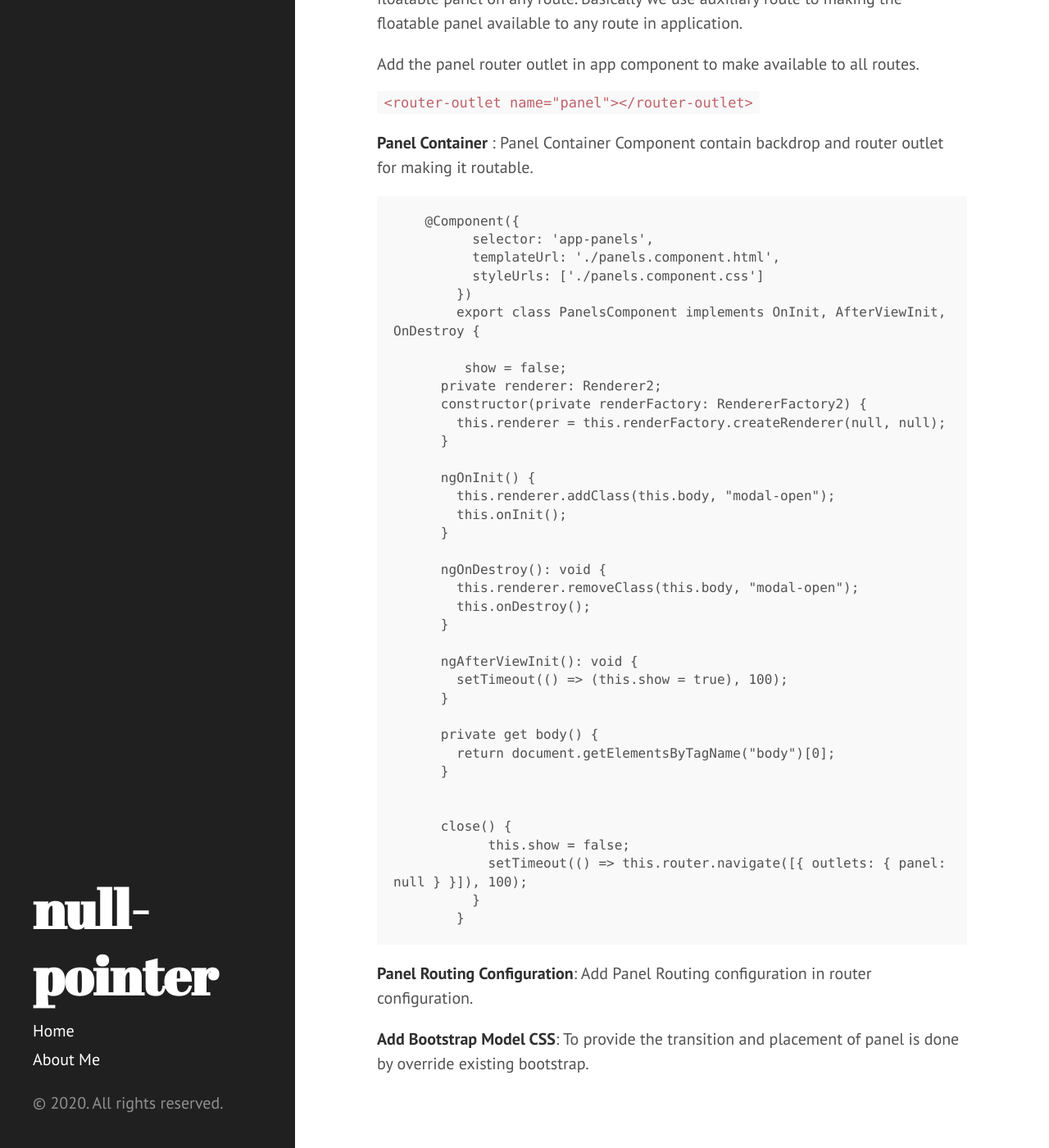
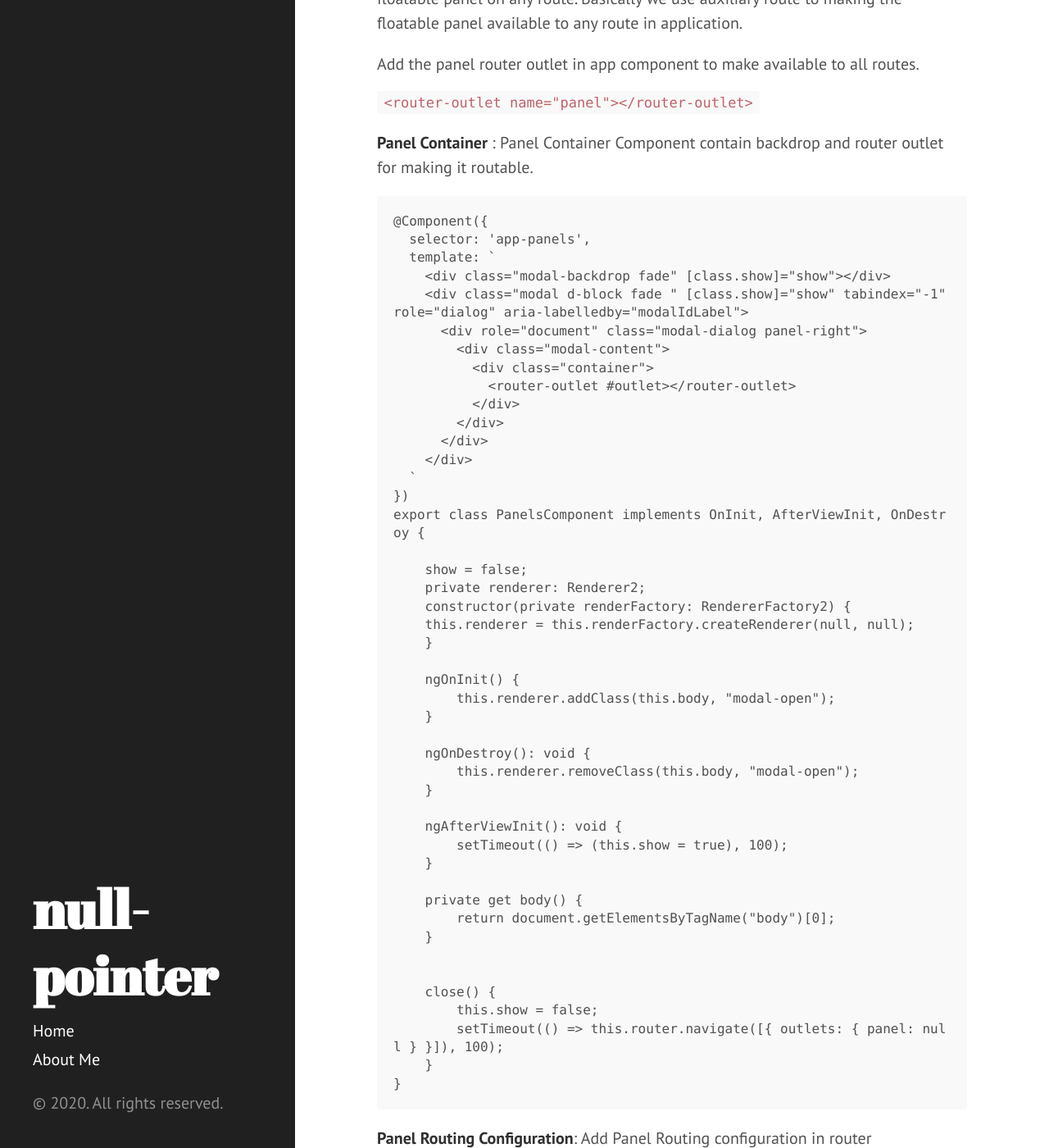
Before and after one commit to code-atom/code-atom.github.io, a Jekyll site: the page built from _angular/routable-modal-panel.markdown, in a window 1280 px wide and 1400 px high, scrolled down 697 px. Shown: the whole window at 82% size. Built offline with Jekyll 4.4.1, drawn with Linux system fonts in a browser that asks for light colours; Markdown is read by kramdown in place of the engine named in the settings; some of the changed text lies outside the part shown.

Commit message:
Update routable-modal-panel.markdown

`````diff
--- a/_angular/routable-modal-panel.markdown
+++ b/_angular/routable-modal-panel.markdown
@@ -30,44 +30,108 @@
 
 **Panel Container** : Panel Container Component contain backdrop and router outlet for making it routable.
 ```
-    @Component({
-          selector: 'app-panels',
-          templateUrl: './panels.component.html',
-          styleUrls: ['./panels.component.css']
-        })
-        export class PanelsComponent implements OnInit, AfterViewInit, OnDestroy {
+@Component({
+  selector: 'app-panels',
+  template: `
+    <div class="modal-backdrop fade" [class.show]="show"></div>
+    <div class="modal d-block fade " [class.show]="show" tabindex="-1" role="dialog" aria-labelledby="modalIdLabel">
+      <div role="document" class="modal-dialog panel-right">
+        <div class="modal-content">
+          <div class="container">
+            <router-outlet #outlet></router-outlet>
+          </div>
+        </div>
+      </div>
+    </div>
+  `
+})
+export class PanelsComponent implements OnInit, AfterViewInit, OnDestroy {
 
-         show = false;
-      private renderer: Renderer2;
-      constructor(private renderFactory: RendererFactory2) {
-        this.renderer = this.renderFactory.createRenderer(null, null);
-      }
+    show = false;
+    private renderer: Renderer2;
+    constructor(private renderFactory: RendererFactory2) {
+    this.renderer = this.renderFactory.createRenderer(null, null);
+    }
 
-      ngOnInit() {
+    ngOnInit() {
         this.renderer.addClass(this.body, "modal-open");
-        this.onInit();
-      }
+    }
 
-      ngOnDestroy(): void {
+    ngOnDestroy(): void {
         this.renderer.removeClass(this.body, "modal-open");
-        this.onDestroy();
-      }
+    }
 
-      ngAfterViewInit(): void {
+    ngAfterViewInit(): void {
         setTimeout(() => (this.show = true), 100);
-      }
+    }
 
-      private get body() {
+    private get body() {
         return document.getElementsByTagName("body")[0];
-      }
+    }
 
 
-      close() {
-            this.show = false;
-            setTimeout(() => this.router.navigate([{ outlets: { panel: null } }]), 100);
-          }
-        }
+    close() {
+        this.show = false;
+        setTimeout(() => this.router.navigate([{ outlets: { panel: null } }]), 100);
+    }
+}
 ```
 **Panel Routing Configuration**: Add Panel Routing configuration in router configuration.
+```
+export const routes: Routes = [
+  {
+     path: 'panel',
+     component: PanelsComponent,
+     outlet: 'panel',
+     children: [
+       {
+         path: '',
+         component: DemoPanelComponent
+       }
+     ]
+  }
+]
+````
+Register the routing configuration in RouterModule.
 
 **Add Bootstrap Model CSS**: To provide the transition and placement of panel is done by override existing bootstrap.
+
+```
+.modal-dialog.panel-right {
+	 position: fixed !important;
+	 left: auto;
+	 top: 0;
+	 right: 0;
+	 bottom: 0;
+	 margin: auto !important;
+	 width: 320px !important;
+	 height: 100%;
+	 -webkit-transform: translate3d(0%, 0, 0) !important;
+	 -ms-transform: translate3d(0%, 0, 0) !important;
+	 -o-transform: translate3d(0%, 0, 0) !important;
+	 transform: translate3d(0%, 0, 0) !important;
+}
+ .modal-dialog.panel-right .modal-content {
+	 height: 100%;
+	 overflow-y: auto;
+	 border-top-right-radius: 0px;
+	 border-bottom-right-radius: 0px;
+}
+ .modal-dialog.panel-right .modal-body {
+	 padding: 15px 15px 80px;
+}
+/*Right*/
+ .modal.fade .modal-dialog.panel-right {
+	 right: -320px;
+	 -webkit-transition: opacity 0.3s linear, right 400ms ease-in-out !important;
+	 -moz-transition: opacity 0.3s linear, right 400ms ease-in-out !important;
+	 -o-transition: opacity 0.3s linear, right 400ms ease-in-out !important;
+	 transition: opacity 0.3s linear, right 400ms ease-in-out !important;
+}
+ .modal.fade.show .modal-dialog.panel-right {
+	 right: 0;
+}
+
+```
+
+<iframe href="https://stackblitz.com/edit/router-panels"></iframe>
`````
